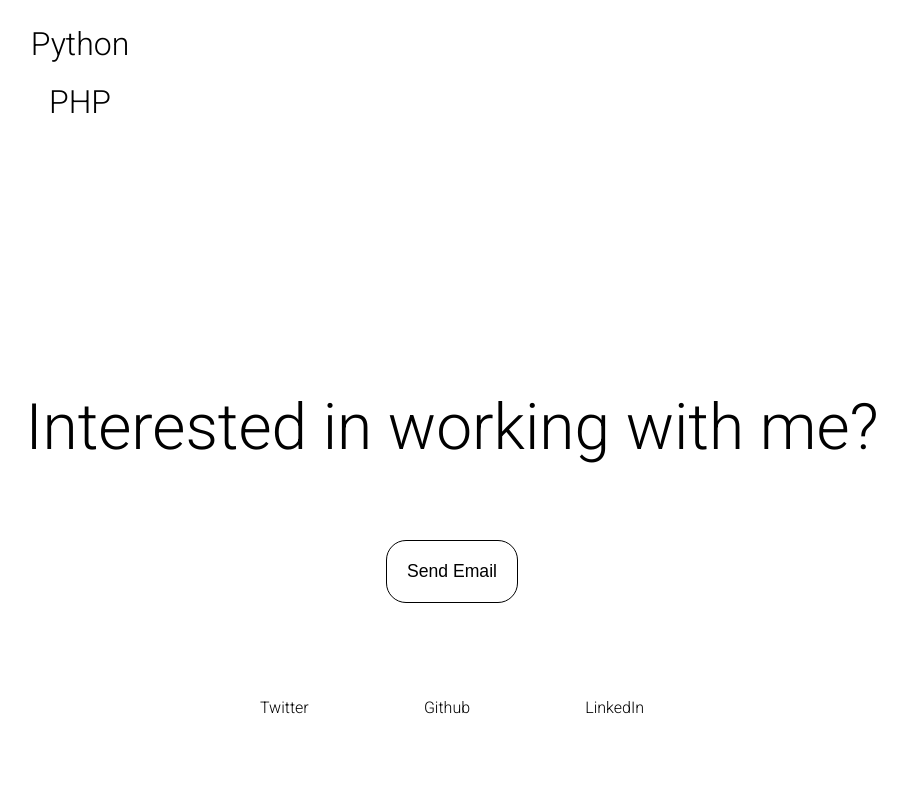
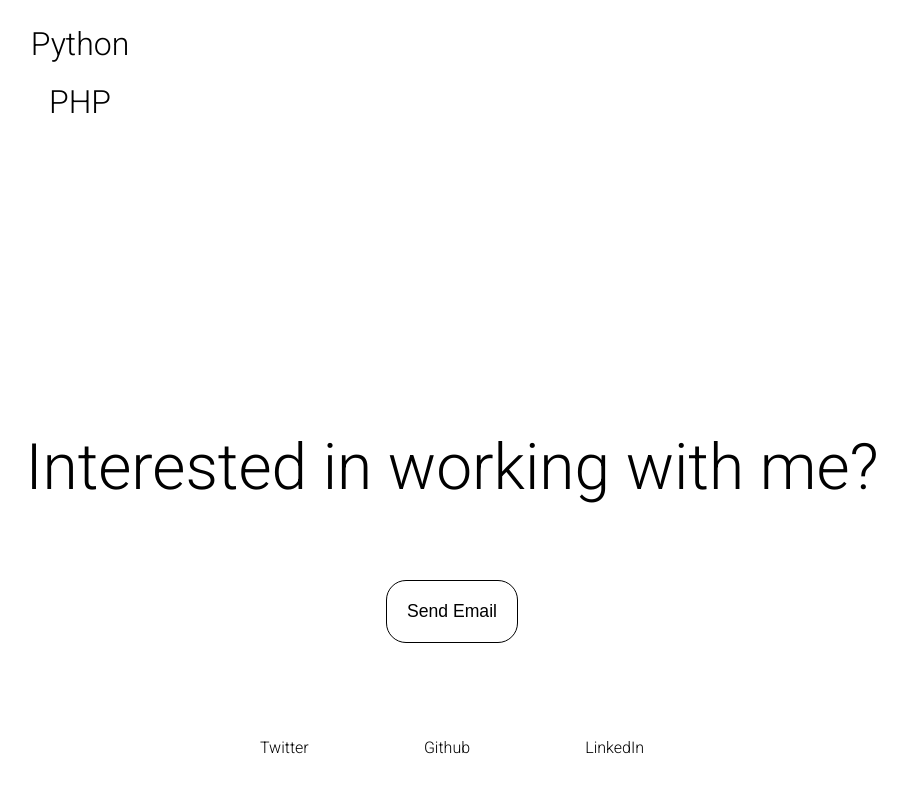
Before and after one commit to YounesBenketira/Portfolio, a React (Create React App) app: page / in a window 1280 px wide. Shown: the part 2846-3638 px from the top of the page, without its empty margins (188-1095 px from the left). Built offline with nearby package versions, Linux system fonts and the light colour scheme; no server answers.

Commit message:
- minor changes

```diff
--- a/src/sections/Contact/Contact.module.css
+++ b/src/sections/Contact/Contact.module.css
@@ -1,6 +1,6 @@
 .wrapper {
   margin: 25vh 0vh;
-  min-height: 50vh;
+  min-height: 60vh;
   /* background-color: brown; */
   z-index: 2;
 }
--- a/src/sections/ProjectList/ProjectImages.module.css
+++ b/src/sections/ProjectList/ProjectImages.module.css
@@ -4,7 +4,6 @@
   display: flex;
   flex-direction: row;
   justify-content: flex-end;
-  overflow: visible;
 }
 
 .leftColumn,
```
